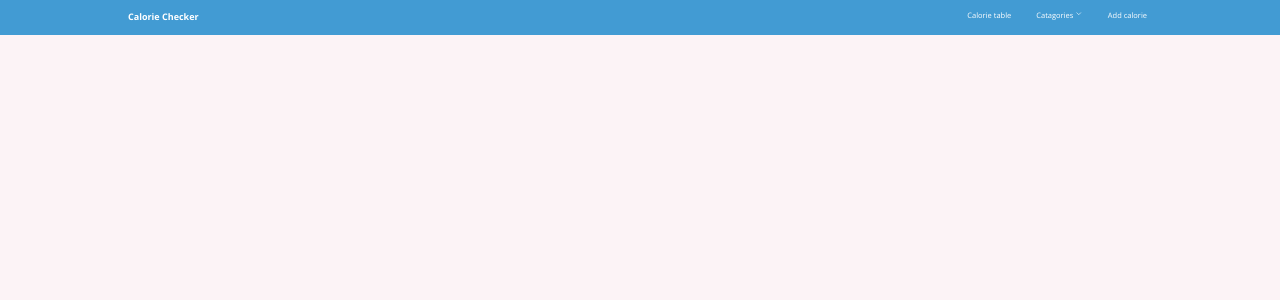
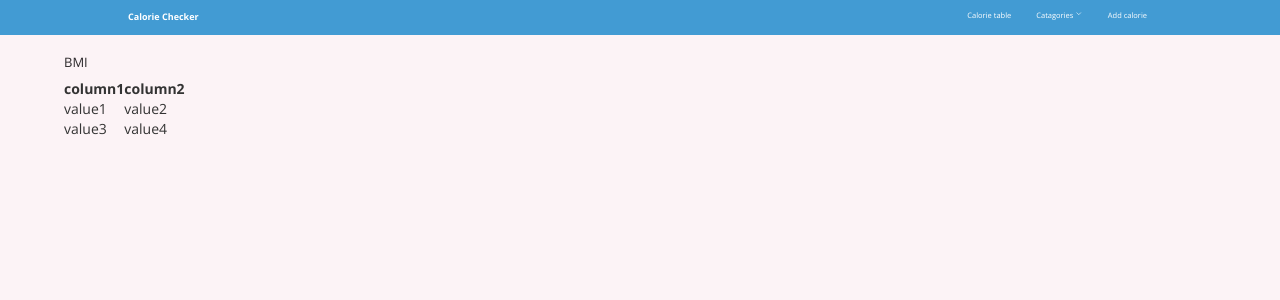
Before and after one commit to Louie-L/calorie-checker, a React (Create React App) app: page /bmi in a window 1280 px wide. Shown: the top 300 px of the page. Built offline with nearby package versions, Linux system fonts and the light colour scheme.

Commit message:
feat: add BMI page

```diff
--- a/public/index.html
+++ b/public/index.html
@@ -6,7 +6,6 @@
     <meta name="viewport" content="width=device-width, initial-scale=1, maximum-scale=1, user-scalable=0" />
     <meta name="theme-color" content="#000000" />
     <meta name="apple-mobile-web-app-status-bar-style" content="black">
-    <link rel="manifest" href="./manifest.json" />
     <link rel="stylesheet" href="http://maxcdn.bootstrapcdn.com/bootstrap/3.3.7/css/bootstrap.min.css">
     <meta
       name="description"
--- a/src/App.js
+++ b/src/App.js
@@ -1,5 +1,6 @@
 import { Route, Switch } from 'react-router-dom';
 
+import BMIPage from './pages/BMI';
 import CalorieTablePage from './pages/CalorieTable';
 import AllCaloriesPage from './pages/AllCalories';
 import FoodPage from './pages/FoodCalories';
@@ -22,6 +23,9 @@ function App() {
         <Switch>
           <Route path='/' exact>
             <AllCaloriesPage />
+          </Route>
+          <Route path='/bmi'>
+            <BMIPage />
           </Route>
           <Route path='/calorie-table'>
             <CalorieTablePage />
--- a/src/components/ui/Datatable.js
+++ b/src/components/ui/Datatable.js
@@ -1,21 +1,37 @@
-import React from 'react';
-import { BootstrapTable, TableHeaderColumn } from 'react-bootstrap-table';
+/*
+[
+    {
+        'column1': 'value1',
+        'column2': 'value2'
+    },
+    {
+        'column1': 'value3',
+        'column2': 'value4'
+    },
+]
+*/
 
-import 'react-bootstrap-table/css/react-bootstrap-table.css';
-export default class Table extends React.Component {
-    // constructor(props) {
-    //     super(props);
-    // }
 
-    render() {
-        return (
-            <BootstrapTable data={this.props.data} striped hover>
-                <TableHeaderColumn dataField='id' isKey hidden>ID</TableHeaderColumn>
-                <TableHeaderColumn dataField='name' width='40%' tdStyle={{'whiteSpace':'normal'}}>Name</TableHeaderColumn>
-                <TableHeaderColumn dataField='catagory' tdStyle={{'whiteSpace':'normal'}}>Catagory</TableHeaderColumn>
-                <TableHeaderColumn dataField='calorie' tdStyle={{'whiteSpace':'normal'}}>Calorie</TableHeaderColumn>
-                <TableHeaderColumn dataField='unit' tdStyle={{'whiteSpace':'normal'}}>Unit</TableHeaderColumn>
-            </BootstrapTable>
-        );
-    }
+function Datatable({ data }) {
+    const columns = data[0] && Object.keys(data[0])
+
+    return (
+        <table striped hover border>
+            <thead>
+                <tr>{data[0] && columns.map((heading) => <th>{heading}</th>)}</tr>
+            </thead>
+            <tbody>
+                {data.map(row => (
+                    <tr>
+                        {
+                            columns.map((column) => (
+                                <td>{row[column]}</td>
+                            ))}
+                    </tr>
+                ))}
+            </tbody>
+        </table>
+    );
 }
+
+export default Datatable;
--- /dev/null
+++ b/src/components/ui/Hr.js
@@ -0,0 +1,13 @@
+
+function Hr(props) {
+    return (
+        <hr
+            style={{
+                backgroundColor: props.color,
+                height: 0.5
+            }}
+        />
+    );
+}
+
+export default Hr;
--- /dev/null
+++ b/src/components/ui/NewTag.js
@@ -0,0 +1,11 @@
+import classes from './NewTag.module.css'
+
+function NewTag() {
+    return (
+        <span className={classes.newtag}>
+            New!
+        </span>
+    );
+}
+
+export default NewTag;
--- /dev/null
+++ b/src/components/ui/NewTag.module.css
@@ -0,0 +1,5 @@
+.newtag {
+    color: red;
+    font-weight: bold;
+    margin: 0 0.5rem;
+}
--- a/src/pages/AllCalories.js
+++ b/src/pages/AllCalories.js
@@ -1,9 +1,13 @@
 import { Link } from 'react-router-dom';
+
+import Hr from '../components/ui/Hr'
+import NewTag from '../components/ui/NewTag'
 
 function AllCaloriesPage() {
   return (
     <section>
-      <h1><Link to='/calorie-table'>卡路里表</Link></h1>
+      <h1><Link to='/bmi'>BMI</Link><NewTag/></h1><Hr color='black'/>
+      <h1><Link to='/calorie-table'>卡路里表</Link><NewTag/></h1><Hr color='black'/>
       <h1>所有分類</h1>
       <ul>
         <li><Link to='/food'>食品</Link></li>
--- /dev/null
+++ b/src/pages/BMI.js
@@ -0,0 +1,24 @@
+
+import Datatable from "../components/ui/Datatable";
+
+const data = [
+    {
+        'column1': 'value1',
+        'column2': 'value2'
+    },
+    {
+        'column1': 'value3',
+        'column2': 'value4'
+    },
+]
+
+function BMIPage() {
+    return (
+        <section>
+            <h1>BMI</h1>
+            <Datatable data={data} />
+        </section>
+    );
+}
+
+export default BMIPage;
```
